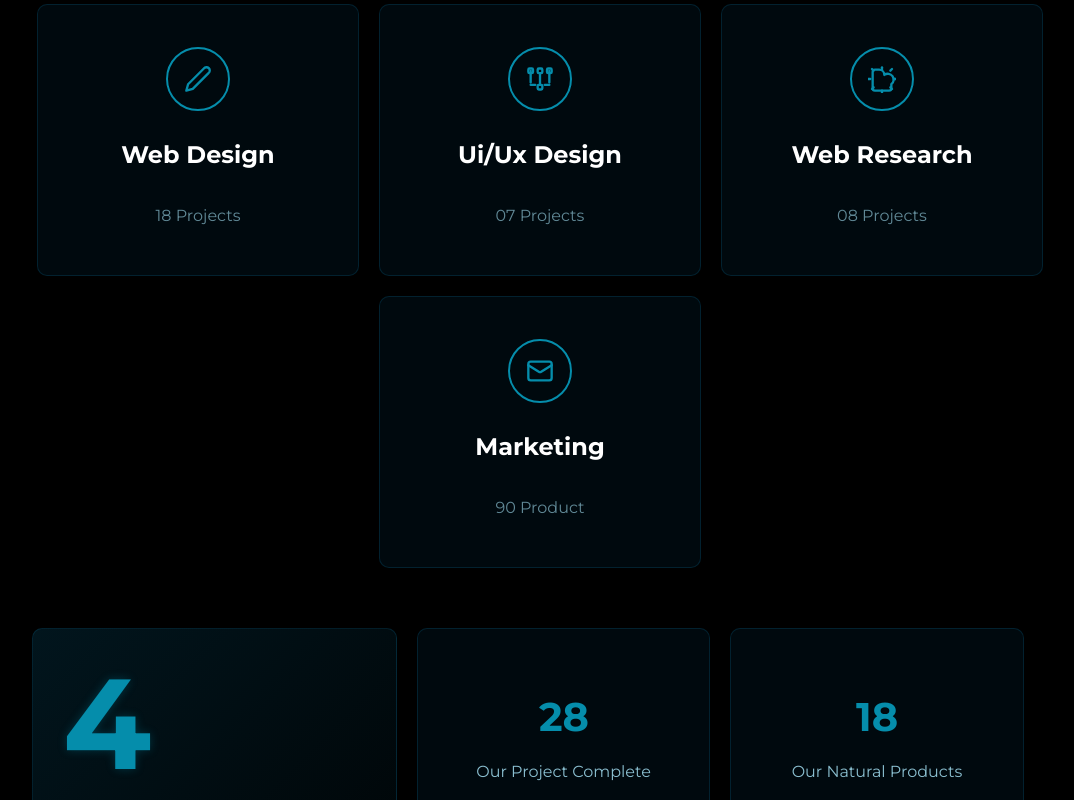
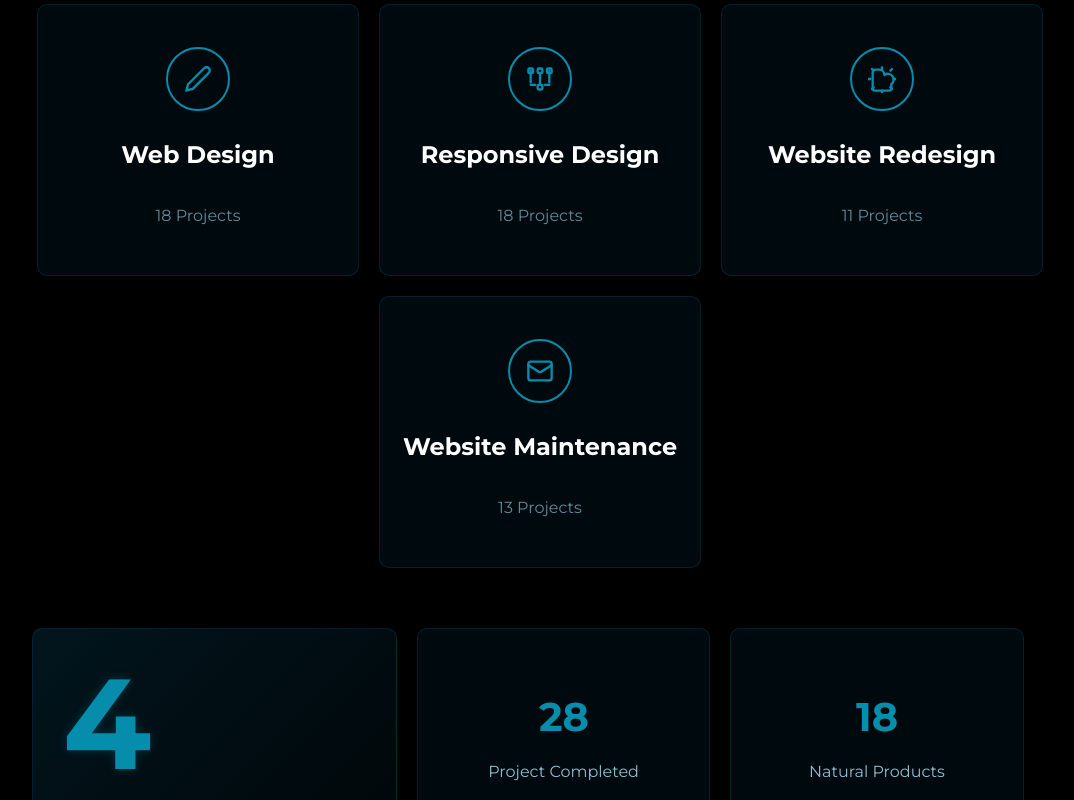
Before and after one commit to Ashishgtm/ashish-portfolio, a React (Create React App) app: page /home in a window 1280 px wide. Shown: the part 1460-2260 px from the top of the page, without its empty margins (100-1174 px from the left). Built offline with nearby package versions, Linux system fonts and the light colour scheme.

Commit message:
changes in design

```diff
--- a/src/components/Homecomps/Design/Design.js
+++ b/src/components/Homecomps/Design/Design.js
@@ -29,8 +29,8 @@ const ServiceCards = () => {
           <path d="M20 5v10"></path>
         </svg>
       ),
-      title: 'Ui/Ux Design',
-      projects: '07 Projects'
+      title: 'Responsive Design',
+      projects: '18 Projects'
     },
     {
       icon: (
@@ -46,8 +46,8 @@ const ServiceCards = () => {
           <path d="m19.167 4.833 1.416-1.416"></path>
         </svg>
       ),
-      title: 'Web Research',
-      projects: '08 Projects'
+      title: 'Website Redesign',
+      projects: '11 Projects'
     },
     {
       icon: (
@@ -56,8 +56,8 @@ const ServiceCards = () => {
           <path d="m22 7-8.97 5.7a1.94 1.94 0 0 1-2.06 0L2 7"></path>
         </svg>
       ),
-      title: 'Marketing',
-      projects: '90 Product'
+      title: 'Website Maintenance',
+      projects: '13 Projects'
     }
   ];
 
--- a/src/components/Homecomps/Design/DesignB.js
+++ b/src/components/Homecomps/Design/DesignB.js
@@ -114,7 +114,7 @@ const StatsSection = () => {
           <div className="particle"></div>
 
           <div className="metric-value" ref={projectRef} data-target="28">0</div>
-          <div className="metric-label">Our Project Complete</div>
+          <div className="metric-label"> Project Completed</div>
         </div>
 
         <div className="stats-metric-card" ref={addToMetricCardsRef}>
@@ -123,7 +123,7 @@ const StatsSection = () => {
           <div className="particle"></div>
 
           <div className="metric-value" ref={productRef} data-target="18">0</div>
-          <div className="metric-label">Our Natural Products</div>
+          <div className="metric-label">Natural Products</div>
         </div>
 
         <div className="stats-metric-card" ref={addToMetricCardsRef}>
@@ -141,7 +141,7 @@ const StatsSection = () => {
           <div className="particle"></div>
 
           <div className="metric-value" ref={clientRef} data-target="28">0</div>
-          <div className="metric-label">Our Satisfied Clients</div>
+          <div className="metric-label">Satisfied Clients</div>
         </div>
       </div>
     </div>
```
